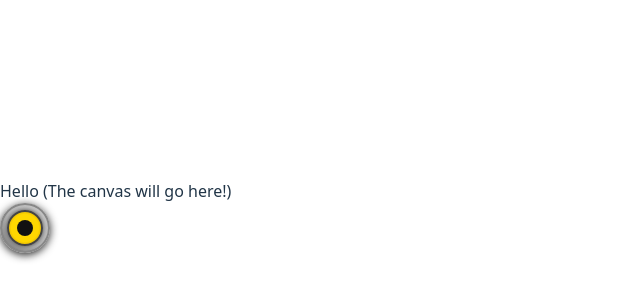
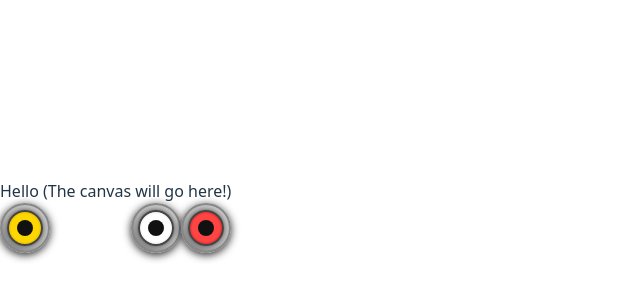
Before and after one commit to Greentaylor27/swDOOM, a React (Vite) app: page / in a window 1280 px wide. Shown: the part 184-484 px from the top of the page, without its empty margins (0-640 px from the left). Built offline with nearby package versions, Linux system fonts and the light colour scheme.

Commit message:
All the input plugs have been made.
Time to style and place them properly.

```diff
--- a/Components/AudioPlug.tsx
+++ b/Components/AudioPlug.tsx
@@ -2,8 +2,14 @@ export default function AudioPlugs() {
     return (
     <div className="audioPlugs">
     {/* This is a Visual component for the audio plugs. Can add functionality later */}
-      <div className="leftPlug"></div>
-      <div className="rightPlug"></div>
+      <div className="plugOuterShell">
+        <div className="audioPlugLeft"></div>
+        <div className="plugHole"></div>
+      </div>
+      <div className="plugOuterShell">
+        <div className="audioPlugRight"></div>
+        <div className="plugHole"></div>
+      </div>
     </div>
   )
 }
--- a/Components/VideoPlug.tsx
+++ b/Components/VideoPlug.tsx
@@ -1,6 +1,6 @@
 export default function VideoPlug() {
   return (
-    <div className="plugOuterShell">
+    <div className="plugOuterShell" id="videoPlug">
       {/* This is a Visual component for the video plugs. Can add functionality later */}
       <div className="plugVideo" />
       <div className="plugHole" />
--- a/src/App.css
+++ b/src/App.css
@@ -32,9 +32,9 @@
   z-index: 2;
 }
 
-.plugLeft {
-  width: 42px;
-  height: 42px;
+.audioPlugLeft {
+  width: 36px;
+  height: 36px;
   background: radial-gradient(circle, #ffffff 60%, #cccccc 100%);
   border-radius: 50%;
   border: 2px solid #444;
@@ -46,7 +46,7 @@
   z-index: 1;
 }
 
-.plugRight {
+.audioPlugRight {
   width: 36px;
   height: 36px;
   background: radial-gradient(circle, #ff4444 60%, #990000 100%);
@@ -73,3 +73,10 @@
   transform: translate(-50%, -50%);
   z-index: 1;
 }
+
+.audioPlugs {
+  display: flex;
+  flex-direction: row;
+  justify-content: space-between;
+  align-items: center;
+}
```
